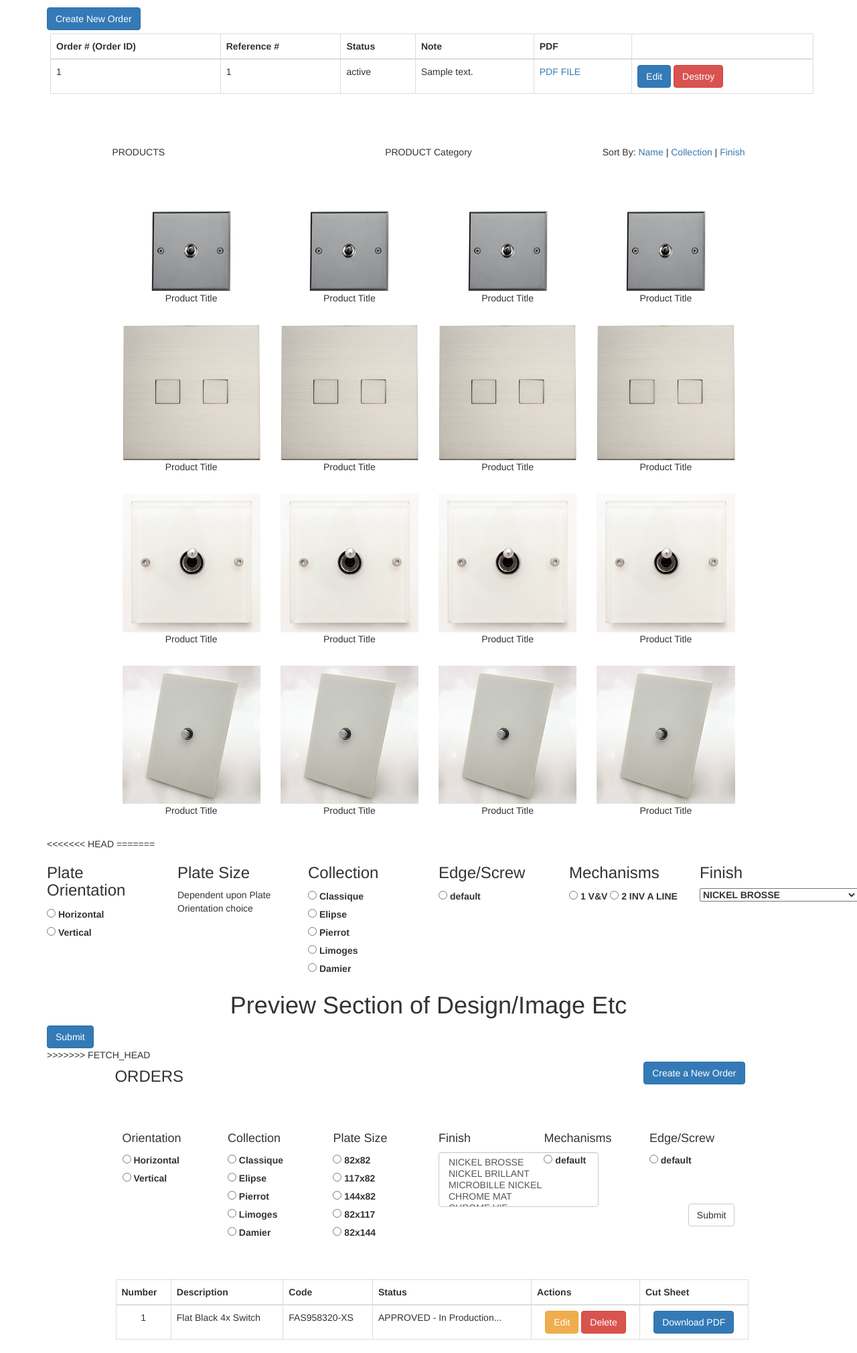
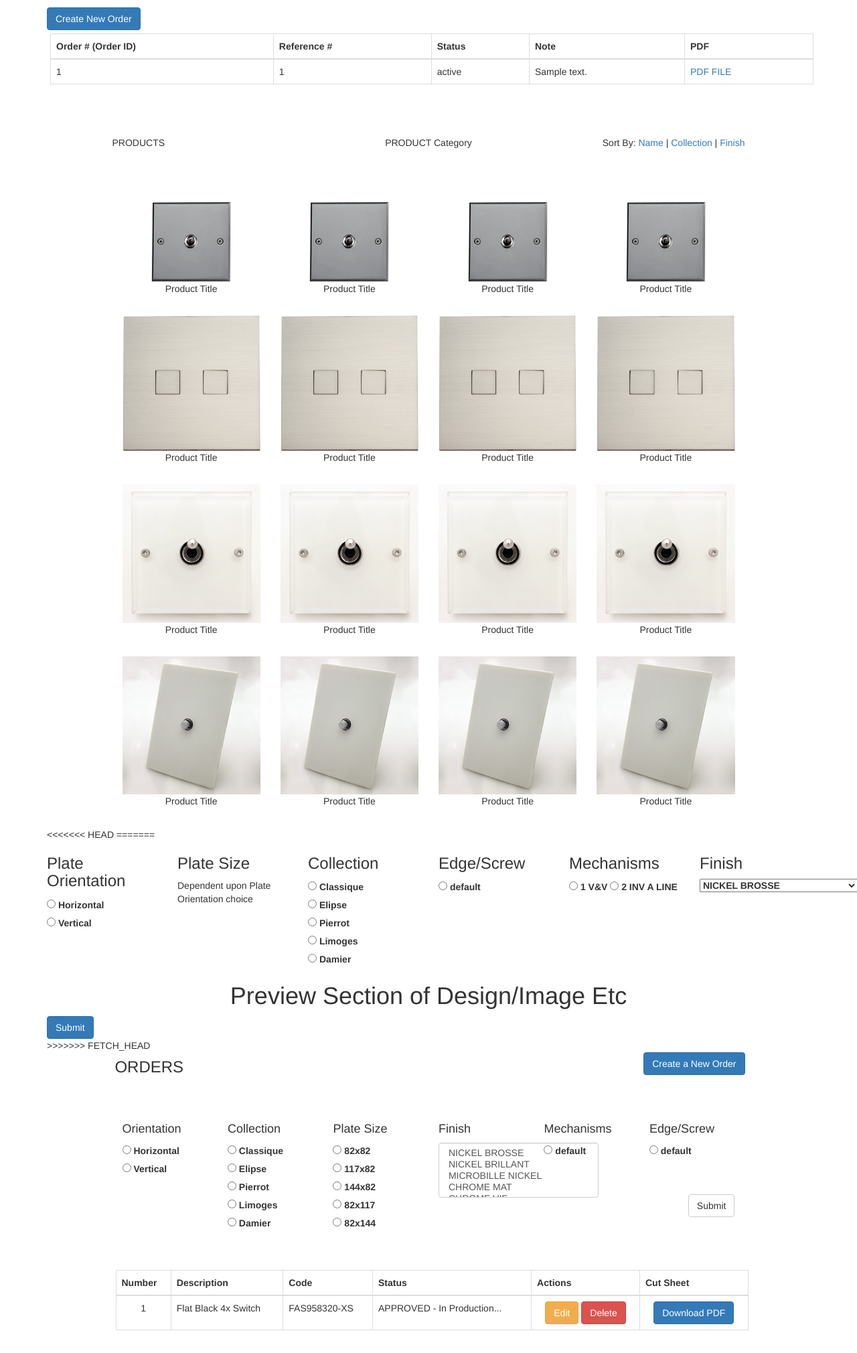
Before and after one commit to keephopealive/LVL, a CodeIgniter app: template application/views/userDashboard.php in a window 1280 px wide. Shown: the part 274-2294 px from the top of the page at 67% size. After the commit the page ends 2260 px from the top, so only its background shows below. Run offline with CodeIgniter, Linux system fonts and the light colour scheme; the template is opened without the code that fills it: most values are stand-ins (such as "Sample title", 1, 10 or a date in 2020); data that the repository does not hold is empty; some libraries are stand-ins or nearby versions.

Commit message:
Orders Controller Added: createCrder
added create controller and next steps.

```diff
--- a/application/config/routes.php
+++ b/application/config/routes.php
@@ -50,6 +50,8 @@ $route['404_override'] = '';
 
 // Order Related
 $route['orders/new'] = "orders/newOrder";
+$route['orders/createOrder'] = 'orders/createOrder';
+
 // $route['orders/edit/(:num)'] = "orders/edit/$1";
 
 // die('here');
--- a/application/views/orderNew.php
+++ b/application/views/orderNew.php
@@ -21,7 +21,7 @@
 
 	<div class="row top50 tool">
 			<div class="col-sm-10 col-sm-offset-1">
-				<form method='post' action='custom' role="form" class="form-inline">
+				<form method='post' action='/orders/createOrder' role="form" class="form-inline">
 					<input type="hidden" name="price" value="F">
 
 					<div class="col-sm-4" id="orientation">
--- a/application/views/userDashboard.php
+++ b/application/views/userDashboard.php
@@ -45,7 +45,6 @@
 					<th>Status</th>
 					<th>Note</th>
 					<th>PDF</th>
-					<th></th>
 				</thead>
 <?php 			foreach($orders as $order)
 				{
@@ -55,10 +54,6 @@
 						<td><?= $order['status']; ?></td>
 						<td><?= $order['note']; ?></td>
 						<td><a href="">PDF FILE</a></td>
-						<td>
-							<a href="order/edit/<?= $order['id'] ?>" class='btn btn-primary'>Edit</a>
-							<a href="order/destroy/<?= $order['id'] ?>" class='btn btn-danger'>Destroy</a>
-						</td>
 					</tr>
 <?php 			}
 ?>			</table>
```
Also changed, not shown: application/controllers/orders.php (+9 -0 lines).
